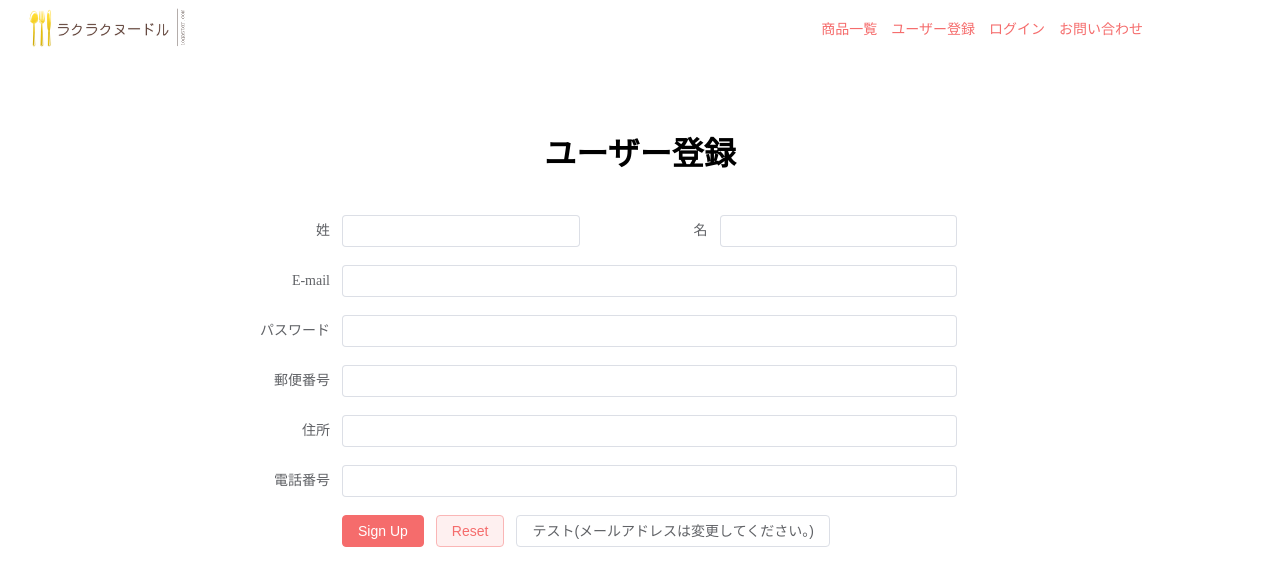
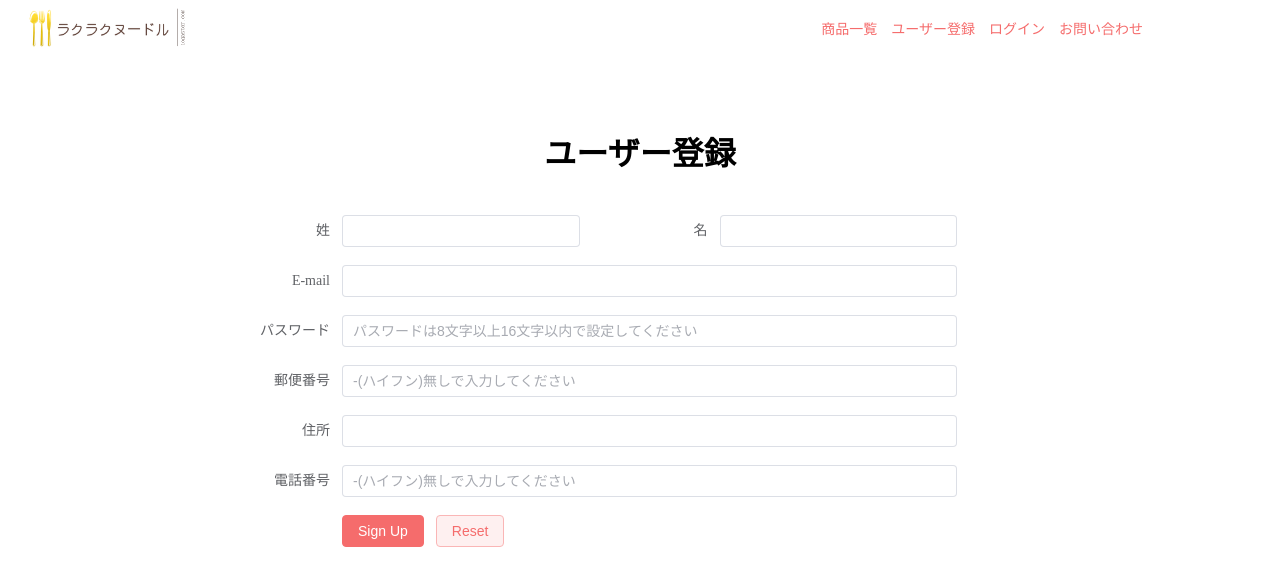
Before and after one commit to Mmy26/vue3-ecsite, a Vue app: page /registerUser in a window 1280 px wide. Shown: the top 586 px of the page. Built offline with nearby package versions, Linux system fonts and the light colour scheme.

Commit message:
ユーザー画面の例の表示

```diff
--- a/src/views/RegisterUser.vue
+++ b/src/views/RegisterUser.vue
@@ -156,19 +156,6 @@ const resetButton = () => {
   address.value = "";
   telephone.value = "";
 };
-/**
- * (後から消すメソッド.)
- */
-const test = () => {
-  lastName.value = "鈴木";
-  firstName.value = "太朗";
-  email.value = "ex111@example.com";
-  password.value = "password";
-  zipcode.value = "1112222";
-  address.value = "東京都";
-  telephone.value = "00011112222";
-};
-
 </script>
 
 <template>
@@ -202,7 +189,11 @@ const test = () => {
           </span>
         </el-form-item>
         <el-form-item label="パスワード">
-          <el-input type="password" v-model="password" />
+          <el-input
+            type="password"
+            v-model="password"
+            placeholder="パスワードは8文字以上16文字以内で設定してください"
+          />
           <span class="error">
             {{ passwordError }}
           </span>
@@ -211,7 +202,11 @@ const test = () => {
       <el-input />
     </el-form-item> -->
         <el-form-item label="郵便番号">
-          <el-input type="text" v-model.number="zipcode" />
+          <el-input
+            type="text"
+            v-model.number="zipcode"
+            placeholder="-(ハイフン)無しで入力してください"
+          />
           <span class="error">
             {{ zipcodeError }}
           </span>
@@ -223,18 +218,19 @@ const test = () => {
           </span>
         </el-form-item>
         <el-form-item label="電話番号">
-          <el-input type="text" v-model="telephone" />
+          <el-input
+            type="text"
+            v-model="telephone"
+            placeholder="-(ハイフン)無しで入力してください"
+          />
           <span class="error">
             {{ telephoneError }}
           </span>
         </el-form-item>
         <el-form-item>
-          <el-button type="danger" v-on:click="registerUser"
-            >Sign Up</el-button
-          >
-          <el-button v-on:click="resetButton" plain type="danger">Reset</el-button>
-          <el-button v-on:click="test"
-            >テスト(メールアドレスは変更してください。)</el-button
+          <el-button type="danger" v-on:click="registerUser">Sign Up</el-button>
+          <el-button v-on:click="resetButton" plain type="danger"
+            >Reset</el-button
           >
         </el-form-item>
       </el-form>
@@ -256,5 +252,4 @@ const test = () => {
   text-align: center;
   margin-top: 10vh;
 }
-
 </style>
```
